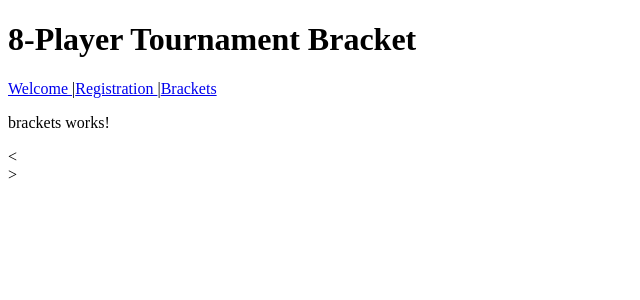
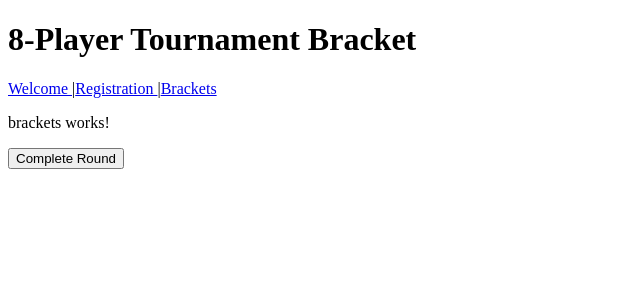
Before and after one commit to jwaynemax/project2_tournament_bracket, an Angular app: page /brackets in a window 1280 px wide. Shown: the top 300 px of the page, without its empty margins (0-640 px from the left). Built offline with nearby package versions, Linux system fonts and the light colour scheme.

Commit message:
format of radio buttons form

```diff
--- a/src/app/tournament/brackets/brackets.component.html
+++ b/src/app/tournament/brackets/brackets.component.html
@@ -1,7 +1,11 @@
 <p>brackets works!</p>
 
-<span *ngFor="let player of players; index as i">{{player}} </span>
-
-<<div class="bracket-list">
-
-</div>>
+<div class="form-group">
+  <form (ngSubmit)="getWinner()">
+    <label *ngFor="let player of players">
+      <input type="radio" name="currentPlayer" [(ngModel)]="currentPlayer" [value]="player">
+      {{player}}
+    </label>
+    <button type="submit">Complete Round</button>
+  </form>
+</div>
--- a/src/app/tournament/brackets/brackets.component.ts
+++ b/src/app/tournament/brackets/brackets.component.ts
@@ -10,11 +10,16 @@ import { RosterService } from '../../services/roster-service.service';
 export class BracketsComponent implements OnInit {
 
   public players: string[];
+  public currentPlayer: string;
   constructor(private rosterService: RosterService) {
     this.players = rosterService.getContestants();
    }
 
   ngOnInit(): void {}
 
+  getWinner(): string {
+    return "winner";
+  }
+
 
 }
```
